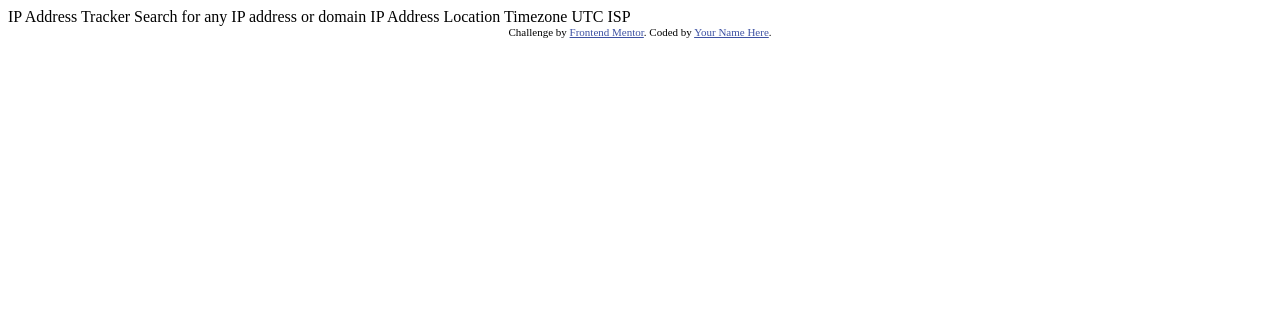
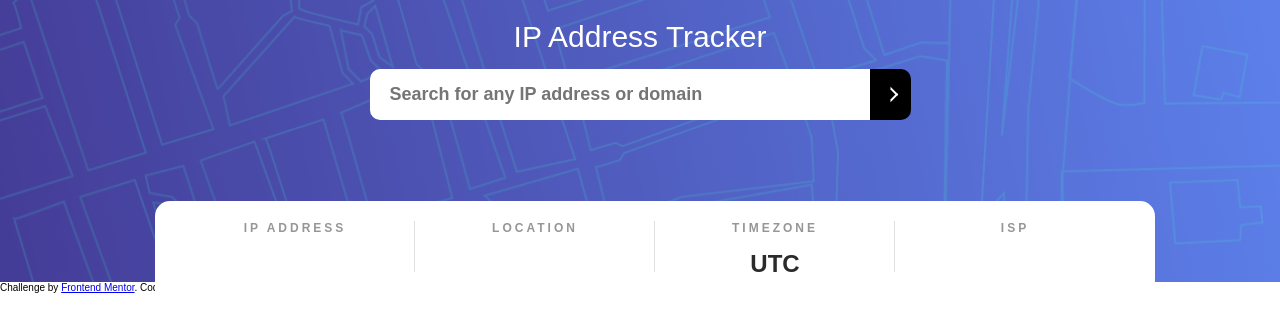
Before and after one commit to nikitakhrulev/IP-tracker, a website: page index.html in a window 1280 px wide. Drawn offline with Linux system fonts and the light colour scheme.

Commit message:
first update

```diff
--- a/index.html
+++ b/index.html
@@ -7,28 +7,46 @@
   <link rel="icon" type="image/png" sizes="32x32" href="./images/favicon-32x32.png">
 
   <title>Frontend Mentor | IP Address Tracker</title>
-
-  <!-- Feel free to remove these styles or customise in your own stylesheet 👍 -->
-  <style>
-    .attribution { font-size: 11px; text-align: center; }
-    .attribution a { color: hsl(228, 45%, 44%); }
-  </style>
+  <link rel="stylesheet" href="./src/style.css">
 </head>
 <body>
+  <div class="finder">
+    <h1 class="title">IP Address Tracker</h1>
+    <div class="search-bar">
+      <input type="text" class="search-bar__input" placeholder="Search for any IP address or domain">
+      <button class="search-bar__btn"></button>
+    </div>
 
-  IP Address Tracker
+    <div class="info">
+      <div class="info__block">
+        <div class="info__block-subtitle">IP Address</div>
+        <div class="info__block-title" id="ip"></div>
+      </div>
+      <div class="info__block">
+        <div class="info__block-subtitle">Location</div>
+        <div class="info__block-title" id="location"><span id="region"></span></div>
+      </div>
+      <div class="info__block">
+        <div class="info__block-subtitle">Timezone</div>
+        <div class="info__block-title">UTC <span id="timezone"></span></div>
+      </div>
+      <div class="info__block">
+        <div class="info__block-subtitle">ISP</div>
+        <div class="info__block-title" id="isp"></div>
+      </div>
+    </div>
+  </div>
 
-  Search for any IP address or domain
 
-  IP Address
-  Location
-  Timezone
-    UTC <!-- add offset value dynamically using the API -->
-  ISP
+
+
+
+
 
   <div class="attribution">
     Challenge by <a href="https://www.frontendmentor.io?ref=challenge" target="_blank">Frontend Mentor</a>.
     Coded by <a href="#">Your Name Here</a>.
   </div>
+  <script src="./src/index.js"></script>
 </body>
 </html>
--- a/package.json
+++ b/package.json
@@ -4,7 +4,8 @@
   "description": "![Design preview for the IP address tracker coding challenge](./design/desktop-preview.jpg)",
   "main": "index.js",
   "scripts": {
-    "test": "echo \"Error: no test specified\" && exit 1"
+    "start" : "parcel index.html --open",
+    "build" : "parcel build index.html --out-dir=build"
   },
   "keywords": [],
   "author": "",
--- /dev/null
+++ b/src/helpers/index.js
@@ -0,0 +1 @@
+export { validateIp } from './validate-ip';
--- /dev/null
+++ b/src/index.js
@@ -0,0 +1,27 @@
+import { validateIp } from "./helpers";
+
+const ipInput = document.querySelector('.search-bar__input');
+const btn = document.querySelector('button');
+btn.addEventListener('click', getData);
+ipInput.addEventListener('keydown', handleKey);
+
+function getData() {
+    const ipCheck = ipInput.value;
+    if (validateIp(ipCheck)) {
+        fetch(`https://geo.ipify.org/api/v2/country?apiKey=at_1Ekj15ep2T2FHbhinhzTXblSQZIQp&ipAddress=${ipInput.value}`)
+        .then(response => response.json())
+        .then(data => printData(data))
+
+    }
+};
+function handleKey(evt) {
+    if (evt.key === 'Enter') {
+        getData();
+    }
+};
+function printData(data) {
+    document.getElementById('ip').textContent = data.ip;
+    document.getElementById('location').textContent = data.location.country + ', ' + data.location.region;
+    document.getElementById('timezone').textContent = data.location.timezone;
+    document.getElementById('isp').textContent = data.isp;
+}
--- /dev/null
+++ b/src/style.css
@@ -0,0 +1,147 @@
+:root {
+    font-size: 10px;
+    font-family: 'Rubik', sans-serif;
+  }
+  * {
+    margin: 0;
+    box-sizing: border-box;
+  }
+
+  .finder {
+    background: url(../images/pattern-bg-desktop.png);
+    background-size: cover;
+    padding: 2rem 1.5rem 17.5rem;
+    text-align: center;
+    position: relative;
+  }
+  @media (min-width: 1024px) {
+    .finder {
+      padding: 2rem 1.5rem;
+    }
+  }
+
+  .title {
+    color: white;
+    margin-bottom: 1.5rem;
+    font-weight: 500;
+    font-size: 3rem;
+  }
+
+  .search-bar {
+    display: flex;
+    justify-content: center;
+    margin-bottom: 2rem;
+  }
+  .search-bar__input {
+    width: 100%;
+    max-width: 500px;
+    font-size: 1.8rem;
+    font-weight: 700;
+    color: hsl(0, 0%, 17%);
+    border: none;
+    outline: none;
+    padding: 1.5rem 2rem;
+    border-radius: 10px 0 0 10px;
+    cursor: pointer;
+  }
+  .search-bar__btn {
+    background-color: black;
+    border: none;
+    outline: none;
+    color: white;
+    padding: 0 1.5rem;
+    border-radius: 0 10px 10px 0;
+    position: relative;
+    cursor: pointer;
+  }
+  .search-bar__btn:hover {
+    background-color: rgb(77, 77, 77);
+  }
+  .search-bar__btn::after {
+    display: block;
+
+    content: '';
+    width: 7px;
+    height: 7px;
+    background: transparent;
+    border: 2px solid;
+    border-color: white white transparent transparent;
+    transform: rotate(45deg);
+  }
+
+  .info {
+    width: calc(100% - 3rem);
+    background-color: white;
+    padding: 2rem;
+    border-radius: 15px;
+
+    display: flex;
+    flex-direction: column;
+    position: absolute;
+    left: 1.5rem;
+    z-index: 10000;
+  }
+  @media (min-width: 1024px) {
+    .info {
+      width: 100%;
+      max-width: 1000px;
+      transform: translateY(50%);
+
+      margin-left: auto;
+      margin-right: auto;
+
+      position: relative;
+    }
+  }
+
+  .info__block {
+    flex-grow: 1;
+    flex-shrink: 0;
+    flex-basis: 25%;
+    padding: 0 1rem;
+    position: relative;
+  }
+  .info__block:not(:last-child) {
+    margin-bottom: 2.5rem;
+  }
+
+  .info__block-subtitle {
+    color: hsl(0, 0%, 59%);
+    text-transform: uppercase;
+    font-weight: 700;
+    font-size: 1.2rem;
+    margin-bottom: 1.5rem;
+    letter-spacing: 0.3rem;
+  }
+  .info__block-title {
+    color: hsl(0, 0%, 17%);
+    font-weight: 700;
+    font-size: 2rem;
+  }
+  .map {
+    min-height: calc(100vh - 200px);
+  }
+
+  @media (min-width: 1024px) {
+    .info {
+      flex-direction: row;
+    }
+    .info__block {
+      margin-bottom: 0;
+    }
+    .info__block::after {
+      content: '';
+      width: 1px;
+      height: 90%;
+      position: absolute;
+      top: 0;
+      right: 0;
+      background-color: hsla(0, 0%, 59%, 0.3);
+    }
+    .info__block:last-child::after {
+      display: none;
+    }
+    .info__block-title {
+      font-size: 2.4rem;
+    }
+  }
```
Also changed, not shown: src/helpers/validate-ip.js (added, +8 -0 lines), task.md (+9 -9 lines), 1 other file.
